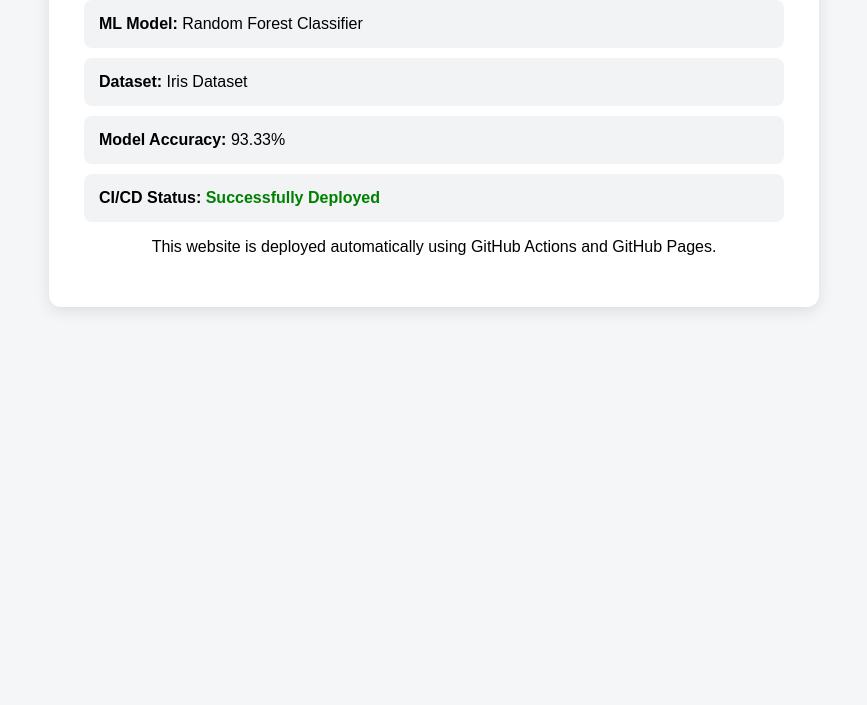
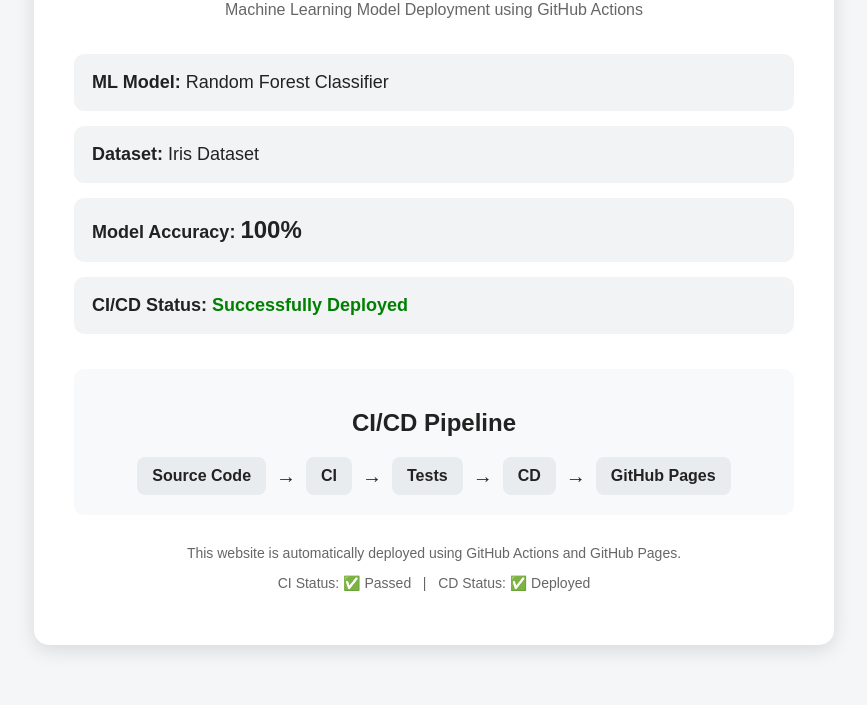
Before and after one commit to SIVA-19-REDDY/ML-CICD-Assignment, a plain HTML site: page index.html in a window 1280 px wide. Shown: the part 173-878 px from the top of the page, without its empty margins (206-1073 px from the left). Before the commit the page ends 800 px from the top, so only its background shows below. Drawn offline with Linux system fonts and the light colour scheme.

Commit message:
Refactor index.html for CI/CD pipeline display
Updated the title and improved styling for better layout and readability. Added CI/CD pipeline section and enhanced footer details.

```diff
--- a/index.html
+++ b/index.html
@@ -4,45 +4,106 @@
     <meta charset="UTF-8">
     <meta name="viewport" content="width=device-width, initial-scale=1.0">
 
-    <title>ML CI/CD Assignment</title>
+    <title>ML CI/CD Pipeline</title>
 
     <style>
+        * {
+            box-sizing: border-box;
+        }
+
         body {
-            font-family: Arial, sans-serif;
-            text-align: center;
-            background-color: #f4f6f8;
             margin: 0;
-            padding: 50px;
+            padding: 0;
+            font-family: Arial, Helvetica, sans-serif;
+            background: #f4f6f8;
+            color: #222;
         }
 
         .container {
-            max-width: 700px;
-            margin: auto;
-            background: white;
-            padding: 35px;
-            border-radius: 12px;
-            box-shadow: 0 4px 15px rgba(0, 0, 0, 0.1);
+            width: 90%;
+            max-width: 800px;
+            margin: 60px auto;
+            background: #ffffff;
+            padding: 40px;
+            border-radius: 15px;
+            box-shadow: 0 5px 20px rgba(0, 0, 0, 0.12);
         }
 
         h1 {
-            color: #222;
+            text-align: center;
+            margin-bottom: 10px;
+            font-size: 32px;
+        }
+
+        .subtitle {
+            text-align: center;
+            color: #666;
+            margin-bottom: 35px;
         }
 
         .details {
-            text-align: left;
-            margin-top: 30px;
+            display: flex;
+            flex-direction: column;
+            gap: 15px;
         }
 
         .item {
-            padding: 15px;
-            margin: 10px 0;
-            background-color: #f1f3f5;
-            border-radius: 8px;
+            background: #f1f3f5;
+            padding: 18px;
+            border-radius: 10px;
+            font-size: 18px;
+        }
+
+        .label {
+            font-weight: bold;
+        }
+
+        .accuracy {
+            font-size: 24px;
+            font-weight: bold;
         }
 
         .status {
             color: green;
             font-weight: bold;
+        }
+
+        .pipeline {
+            margin-top: 35px;
+            padding: 20px;
+            background: #f8f9fa;
+            border-radius: 10px;
+        }
+
+        .pipeline h2 {
+            text-align: center;
+            margin-bottom: 20px;
+        }
+
+        .flow {
+            display: flex;
+            justify-content: center;
+            align-items: center;
+            flex-wrap: wrap;
+            gap: 10px;
+            font-weight: bold;
+        }
+
+        .step {
+            padding: 10px 15px;
+            background: #e9ecef;
+            border-radius: 8px;
+        }
+
+        .arrow {
+            font-size: 20px;
+        }
+
+        .footer {
+            text-align: center;
+            margin-top: 30px;
+            color: #666;
+            font-size: 14px;
         }
     </style>
 </head>
@@ -53,34 +114,93 @@
 
         <h1>Machine Learning CI/CD Pipeline</h1>
 
+        <p class="subtitle">
+            Machine Learning Model Deployment using GitHub Actions
+        </p>
+
         <div class="details">
 
             <div class="item">
-                <strong>ML Model:</strong>
+                <span class="label">ML Model:</span>
                 Random Forest Classifier
             </div>
 
             <div class="item">
-                <strong>Dataset:</strong>
+                <span class="label">Dataset:</span>
                 Iris Dataset
             </div>
 
             <div class="item">
-                <strong>Model Accuracy:</strong>
-                93.33%
+                <span class="label">Model Accuracy:</span>
+                <span class="accuracy">100%</span>
             </div>
 
             <div class="item">
-                <strong>CI/CD Status:</strong>
+                <span class="label">CI/CD Status:</span>
                 <span class="status">Successfully Deployed</span>
             </div>
 
         </div>
 
-        <p>
-            This website is deployed automatically using
-            GitHub Actions and GitHub Pages.
-        </p>
+        <div class="pipeline">
+
+            <h2>CI/CD Pipeline</h2>
+
+            <div class="flow">
+
+                <div class="step">
+                    Source Code
+                </div>
+
+                <div class="arrow">
+                    →
+                </div>
+
+                <div class="step">
+                    CI
+                </div>
+
+                <div class="arrow">
+                    →
+                </div>
+
+                <div class="step">
+                    Tests
+                </div>
+
+                <div class="arrow">
+                    →
+                </div>
+
+                <div class="step">
+                    CD
+                </div>
+
+                <div class="arrow">
+                    →
+                </div>
+
+                <div class="step">
+                    GitHub Pages
+                </div>
+
+            </div>
+
+        </div>
+
+        <div class="footer">
+
+            <p>
+                This website is automatically deployed using
+                GitHub Actions and GitHub Pages.
+            </p>
+
+            <p>
+                CI Status: ✅ Passed &nbsp; | &nbsp;
+                CD Status: ✅ Deployed
+            </p>
+
+        </div>
 
     </div>
 
```
